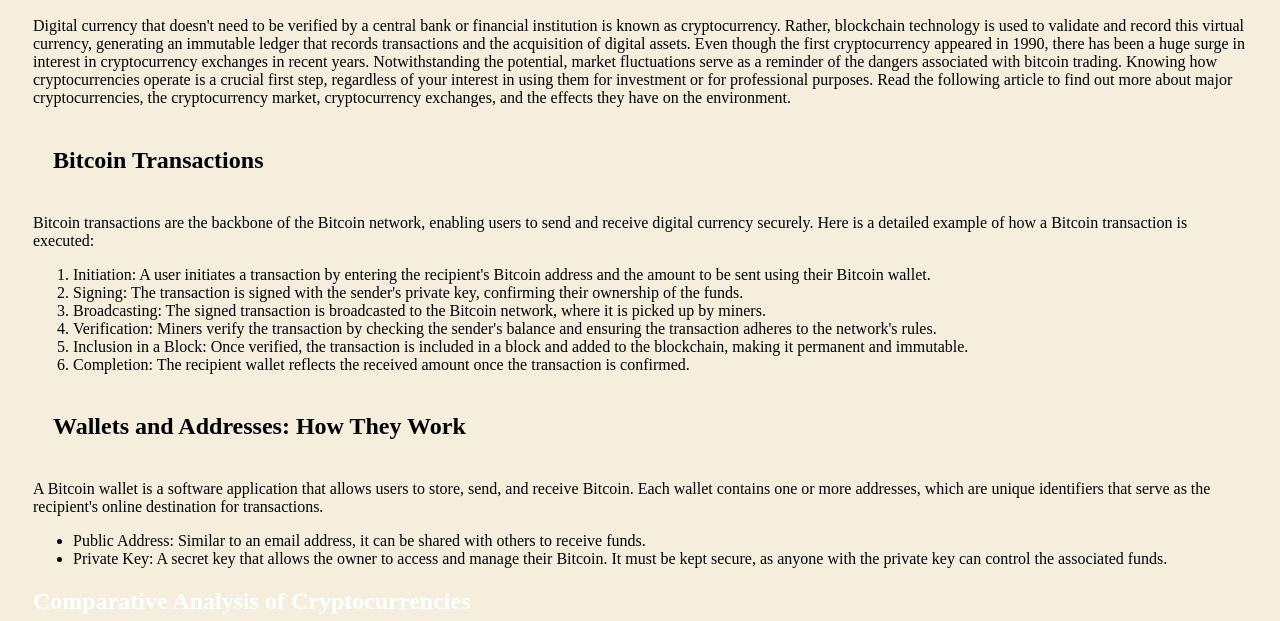
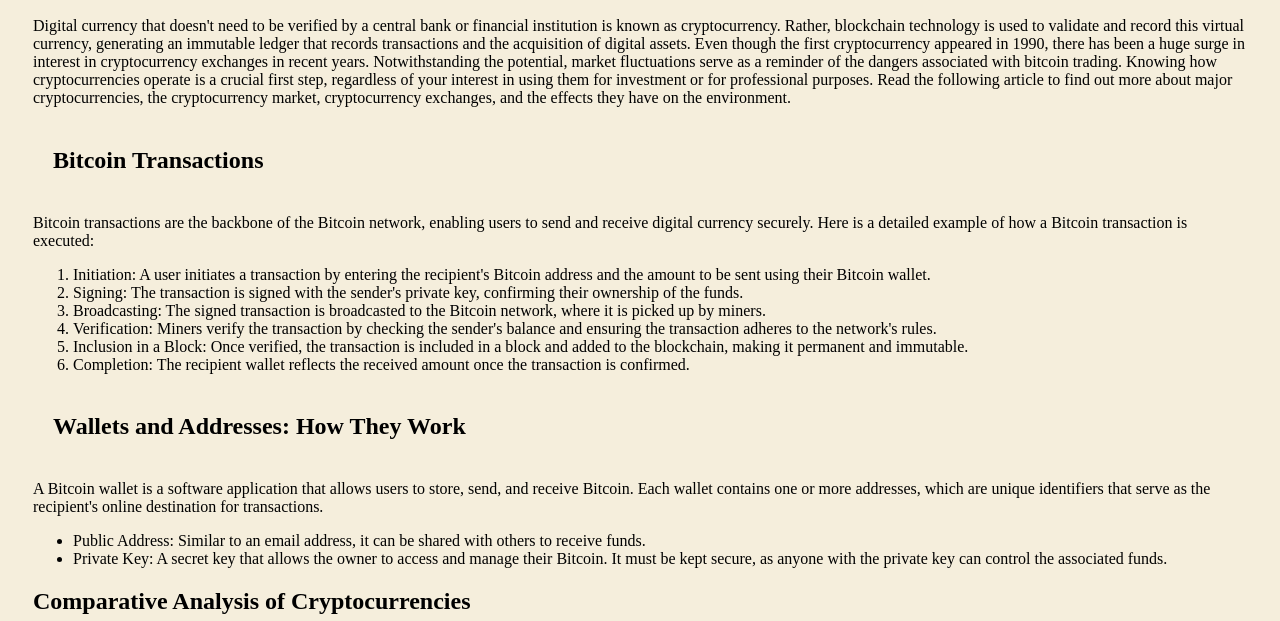
Before and after one commit to Cissycccc/Cissycccc.github.io, a plain HTML site: page CS1102 Group Project/Page4.html in a window 1280 px wide. Shown: the part 179-800 px from the top of the page. Drawn offline with Linux system fonts and the light colour scheme.

Commit message:
Update Page4.html

```diff
--- a/CS1102 Group Project/Page4.html
+++ b/CS1102 Group Project/Page4.html
@@ -64,7 +64,7 @@ img{
         <li>Private Key: A secret key that allows the owner to access and manage their Bitcoin. It must be kept secure, as anyone with the private key can control the associated funds.</li>
       </ul>
     </p>
-    <h1>Comparative Analysis of Cryptocurrencies</h1>
+    <h1 style="color: black;">Comparative Analysis of Cryptocurrencies</h1>
     <h2>Overview of Popular Cryptocurrencies</h2>
     <p>
       <ol>
```
